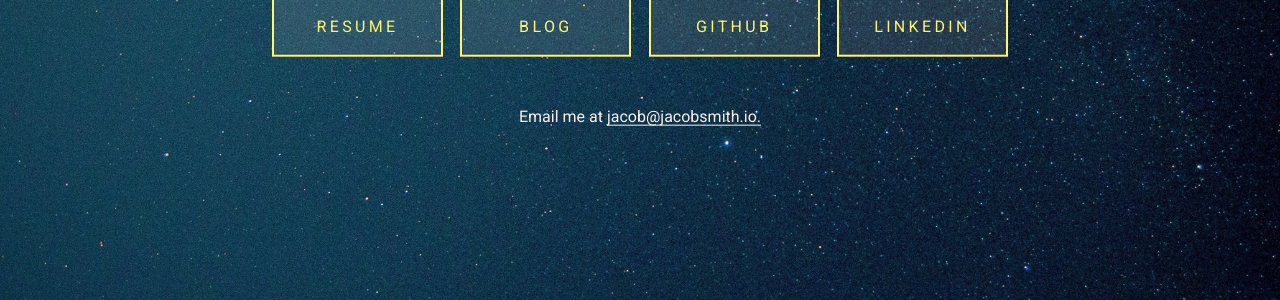
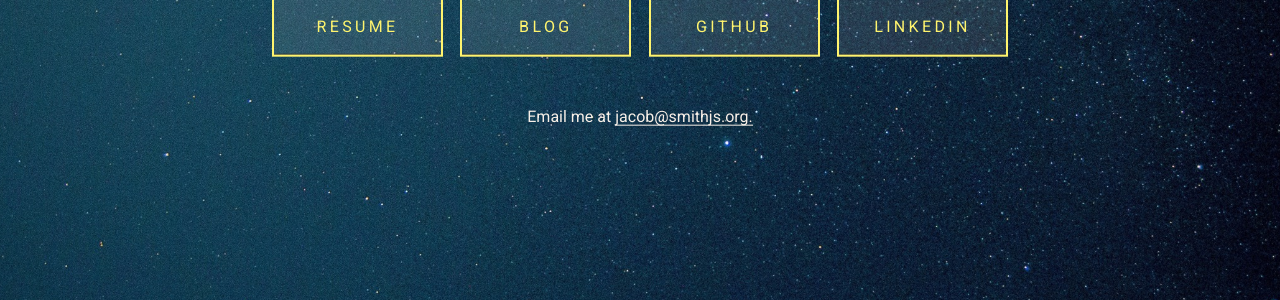
Before and after one commit to jacobthemyth/jacobthemyth.github.io, a Jekyll site: the page index.html, which Jekyll copies as it is, in a window 1280 px wide. Shown: the part 342-642 px from the top of the page. Built offline with Jekyll 4.4.1, drawn with Linux system fonts in a browser that asks for light colours; nearby versions of some CDN libraries; library files that are not in the unit come from our copies.

Commit message:
Update URLs

```diff
--- a/_config.yml
+++ b/_config.yml
@@ -1,9 +1,9 @@
 title: Jacob Smith
-url: http://systemist.org
+url: http://smithjs.org
 
 owner:
   name: Jacob Smith
-  email: jacob@jacobsmith.io
+  email: jacob@smithjs.org
 
 theme:
 
--- a/_layouts/resume.html
+++ b/_layouts/resume.html
@@ -8,11 +8,11 @@
   <ul>
       <li>
           <i class="fa fa-envelope" aria-hidden="true"></i>
-          <span><a href="mailto:jacob@jacobsmith.io">jacob@jacobsmith.io</a></span>
+          <span><a href="mailto:jacob@smithjs.org">jacob@smithjs.org</a></span>
       </li>
       <li>
           <i class="fa fa-globe" aria-hidden="true"></i>
-          <span><a href="http://systemist.org">systemist.org</a></span>
+          <span><a href="http://smithjs.org">smithjs.org</a></span>
       </li>
       <li>
           <i class="fa fa-phone" aria-hidden="true"></i>
--- a/index.html
+++ b/index.html
@@ -28,10 +28,10 @@
     <ul class="landing-page__links">
       <li><a href="resume.html">Resume</a></li>
       <li><a href="blog.html">Blog</a></li>
-      <li><a href="https://github.com/systemist">GitHub</a></li>
+      <li><a href="https://github.com/jacobthemyth">GitHub</a></li>
       <li><a href="https://www.linkedin.com/in/systemist">LinkedIn</a></li>
     </ul>
-    <p class="landing-page__cta">Email me at <a class="inverted" href="mailto:jacob@jacobsmith.io">jacob@jacobsmith.io.</a></p>
+    <p class="landing-page__cta">Email me at <a class="inverted" href="mailto:jacob@smithjs.org">jacob@smithjs.org.</a></p>
   </div>
 
   <script>
```
Also changed, not shown: other parts of _layouts/resume.html (+1 -1 lines), package.json (+4 -4 lines), 1 other file.
